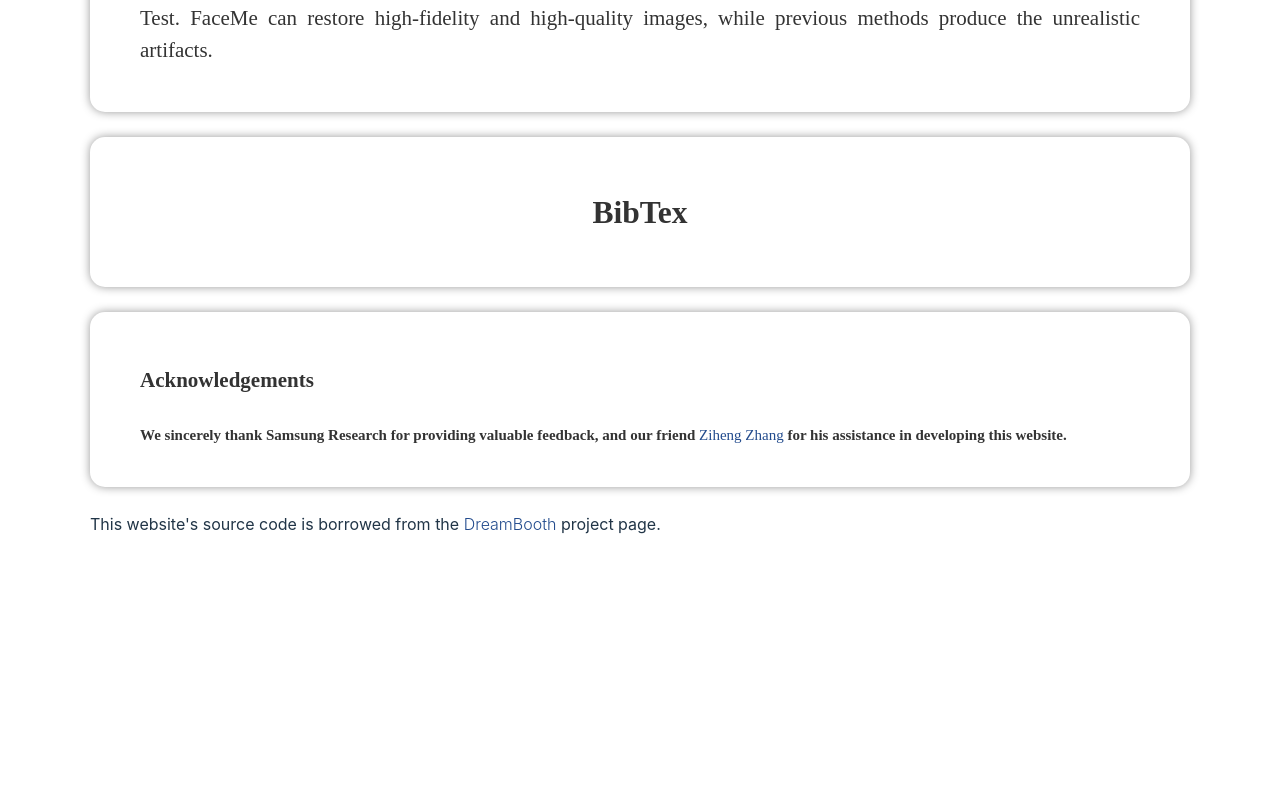
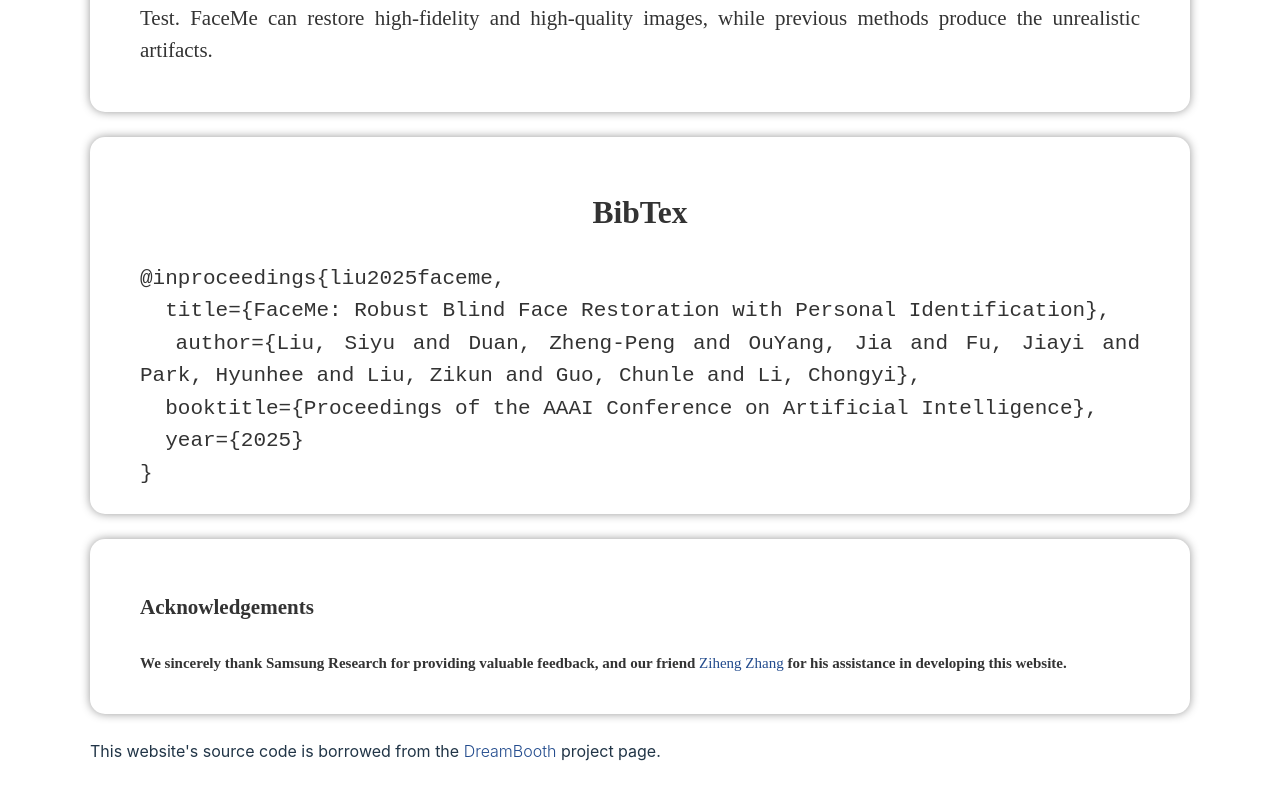
Before and after one commit to modyu-liu/FaceMe.github.io, a Vue app: page / in a window 1280 px wide. Shown: the part 9986-10785 px from the top of the page. Before the commit the page ends 10570 px from the top, so only its background shows below. Built offline with nearby package versions, Linux system fonts and the light colour scheme.

Commit message:
[ADD]citation

```diff
--- a/src/App.vue
+++ b/src/App.vue
@@ -394,12 +394,12 @@ onMounted(() => {
 
   <div class="content">
     <h2 style="text-align: center;">BibTex</h2>
-    <!-- <code> @article{ruiz2022dreambooth,<br>
-    &nbsp;&nbsp;title={DreamBooth: Fine Tuning Text-to-image Diffusion Models for Subject-Driven Generation},<br>
-    &nbsp;&nbsp;author={Ruiz, Nataniel and Li, Yuanzhen and Jampani, Varun and Pritch, Yael and Rubinstein, Michael and Aberman, Kfir},<br>
-    &nbsp;&nbsp;booktitle={arXiv preprint arxiv:2208.12242},<br>
-    &nbsp;&nbsp;year={2022}<br>
-    } </code>  -->
+    <code> @inproceedings{liu2025faceme,<br>
+    &nbsp;&nbsp;title={FaceMe: Robust Blind Face Restoration with Personal Identification},<br>
+    &nbsp;&nbsp;author={Liu, Siyu and Duan, Zheng-Peng and OuYang, Jia and Fu, Jiayi and Park, Hyunhee and Liu, Zikun and Guo, Chunle and Li, Chongyi},<br>
+    &nbsp;&nbsp;booktitle={Proceedings of the AAAI Conference on Artificial Intelligence},<br>
+    &nbsp;&nbsp;year={2025}<br>
+    } </code>
   </div>
 
   <div class="content">
```
